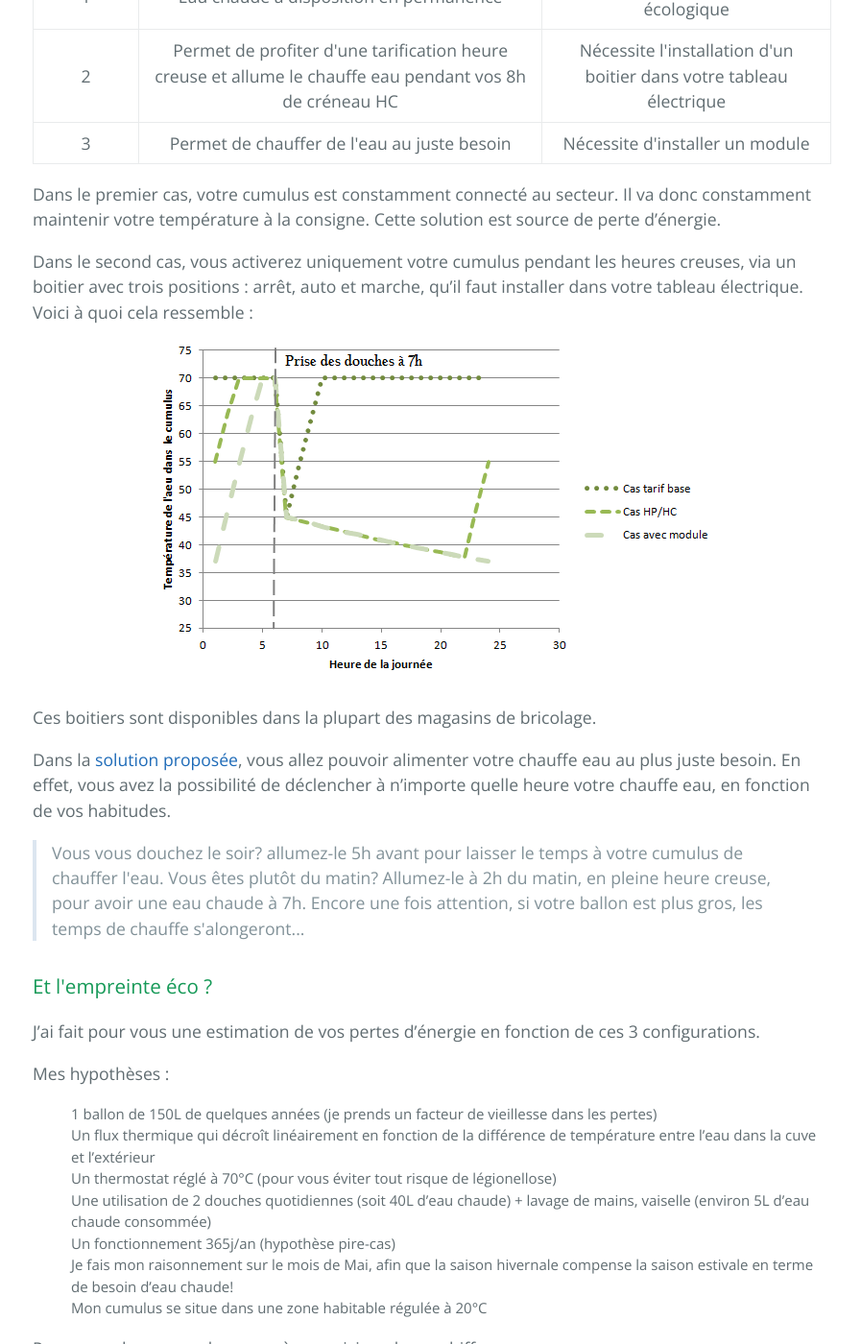
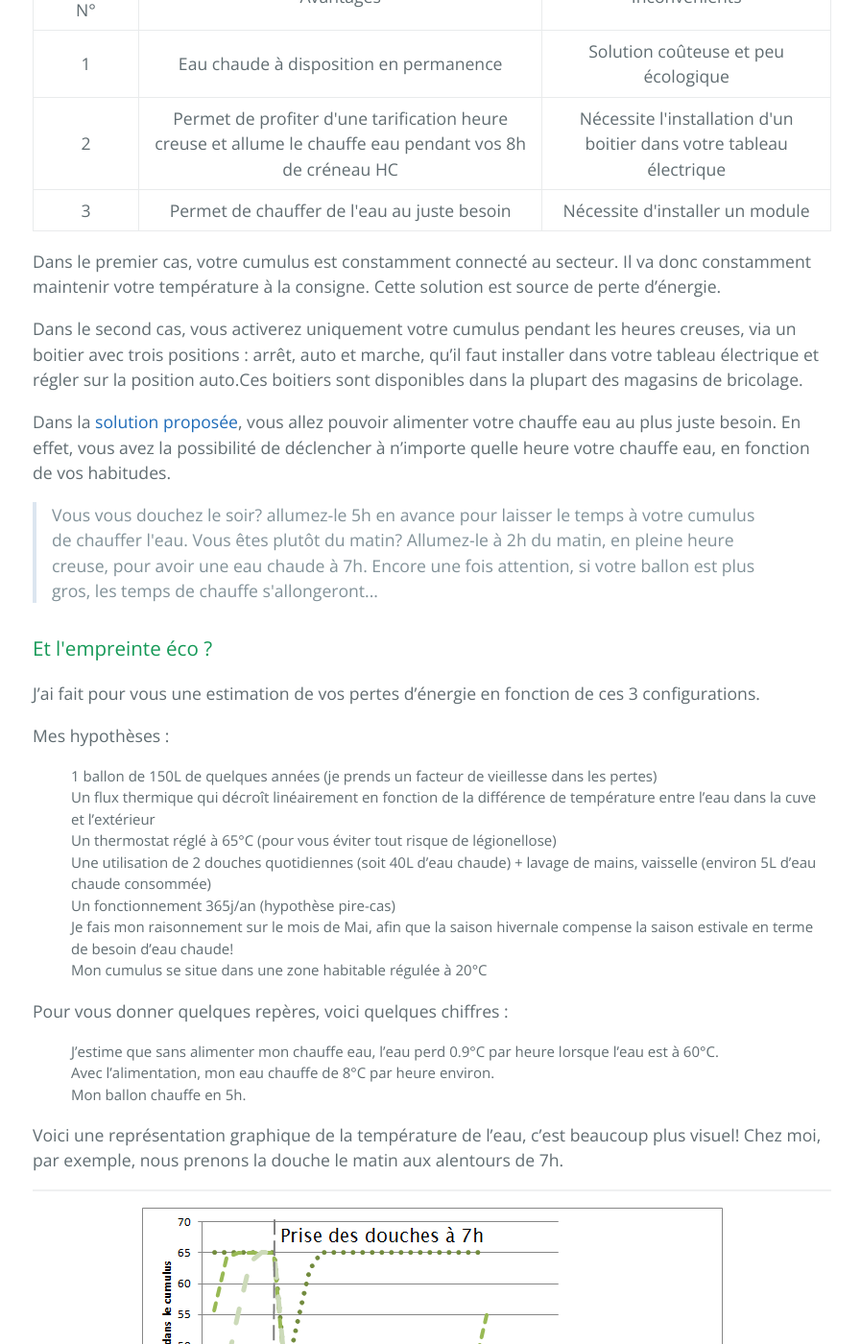
Before and after one commit to dufoura/dufoura.github.io, a Jekyll site: the page built from _posts/2018-08-06-Diminuez-votre-consommation-eau-chaude.markdown, in a window 1280 px wide and 1400 px high, scrolled down 1347 px. Shown: the whole window at 96% size, without its empty margins (190-1087 px from the left). Built offline with Jekyll 4.4.1, drawn with Linux system fonts in a browser that asks for light colours; nearby versions of some CDN libraries; some of the changed text lies outside the part shown.

Commit message:
Mise à jour des posts cumulus

```diff
--- a/_posts/2018-08-06-Diminuez-votre-consommation-eau-chaude.markdown
+++ b/_posts/2018-08-06-Diminuez-votre-consommation-eau-chaude.markdown
@@ -11,6 +11,8 @@
 <blockquote>
 Vous êtes-vous posé la question? Non? Alors lisez cet article pour limiter votre empreinte écologique!
 </blockquote>
+En effet, l'eau chaude sanitaire représente le second poste consommation d'électricité, après le chauffage.
+
 <h2> Premier axe d'amélioration : bien connaître ses besoins </h2>
 Tout d'abord, avez-vous suffisament bien dimensionné la taille de votre cumulus? Car toute eau chauffée non utilisée subira des pertes thermiques inutiles.
 
@@ -44,17 +46,13 @@
 
 Dans le premier cas, votre cumulus est constamment connecté au secteur. Il va donc constamment maintenir votre température à la consigne. Cette solution est source de perte d'énergie.
 
-Dans le second cas, vous activerez uniquement votre cumulus pendant les heures creuses, via un boitier avec trois positions : arrêt, auto et marche, qu'il faut installer dans votre tableau électrique. Voici à quoi cela ressemble :
-<center>
-<img src="{{ "/assets/img/" | absolute_url }}graphe1.png" alt="Voici à quoi ça ressemble">
-</center>
-Ces boitiers sont disponibles dans la plupart des magasins de bricolage.
+Dans le second cas, vous activerez uniquement votre cumulus pendant les heures creuses, via un boitier avec trois positions : arrêt, auto et marche, qu'il faut installer dans votre tableau électrique et régler sur la position auto.Ces boitiers sont disponibles dans la plupart des magasins de bricolage.
 
 Dans la <a href="{{ site.baseurl }}/jekyll/update/2018/08/21/fabriquer-votre-module-cumulus.html">solution proposée</a>, vous allez pouvoir alimenter votre chauffe eau au plus juste besoin. En effet, vous avez la possibilité de déclencher à n'importe quelle heure votre chauffe eau, en fonction de vos habitudes.
 <blockquote>
-Vous vous douchez le soir? allumez-le 5h avant pour laisser le temps à votre cumulus de chauffer l'eau.
+Vous vous douchez le soir? allumez-le 5h en avance pour laisser le temps à votre cumulus de chauffer l'eau.
 Vous êtes plutôt du matin? Allumez-le à 2h du matin, en pleine heure creuse, pour avoir une eau chaude à 7h.
-Encore une fois attention, si votre ballon est plus gros, les temps de chauffe s'alongeront...
+Encore une fois attention, si votre ballon est plus gros, les temps de chauffe s'allongeront...
 </blockquote>
 
 <h3> Et l'empreinte éco ? </h3>
@@ -64,14 +62,14 @@
 Mes hypothèses :
 - 1 ballon de 150L de quelques années (je prends un facteur de vieillesse dans les pertes)
 - Un flux thermique qui décroît linéairement en fonction de la différence de température entre l'eau dans la cuve et l'extérieur
-- Un thermostat réglé à 70°C (pour vous éviter tout risque de légionellose)
-- Une utilisation de 2 douches quotidiennes (soit 40L d'eau chaude) + lavage de mains, vaiselle (environ 5L d'eau chaude consommée)
+- Un thermostat réglé à 65°C (pour vous éviter tout risque de légionellose)
+- Une utilisation de 2 douches quotidiennes (soit 40L d'eau chaude) + lavage de mains, vaisselle (environ 5L d'eau chaude consommée)
 - Un fonctionnement 365j/an (hypothèse pire-cas)
 - Je fais mon raisonnement sur le mois de Mai, afin que la saison hivernale compense la saison estivale en terme de besoin d'eau chaude!
 - Mon cumulus se situe dans une zone habitable régulée à 20°C
 
 Pour vous donner quelques repères, voici quelques chiffres :
-- J'estime que sans alimenter mon chauffe eau, l'eau perd 0.9°C par heure lorsque l'eau est à 70°C.
+- J'estime que sans alimenter mon chauffe eau, l'eau perd 0.9°C par heure lorsque l'eau est à 60°C.
 - Avec l'alimentation, mon eau chauffe de 8°C par heure environ.
 - Mon ballon chauffe en 5h.
 
@@ -128,3 +126,7 @@
 <a href="{{ site.baseurl }}/jekyll/update/2018/08/21/fabriquer-votre-module-cumulus.html">Fabriquez votre module</a> pour programmer les démarrages de votre chauffe-eau. Vous pouvez rester sur un forfait base si vous voulez et activer le chauffe eau au juste besoin en réglant la tranche horaire de fonctionnement.
 </li>
 </ol>
+
+
+<h3>Pour aller plus loin</h3>
+Si vous souhaitez aller encore plus loin, vous pouvez décider d'investir dans un chauffe-eau thermodynamique. Vous pourrez diminuer significativement votre facture d'énergie, mais vous pourrez toujours optimiser l'énergie perdue en faisant marcher votre chauffe-eau juste avant de prendre votre douche.
```
Also changed, not shown: other parts of _posts/2018-08-06-Diminuez-votre-consommation-eau-chaude.markdown (+4 -4 lines), _posts/2018-08-21-fabriquer-votre-module-cumulus.markdown (+8 -3 lines), assets/img/graphe1.png.
